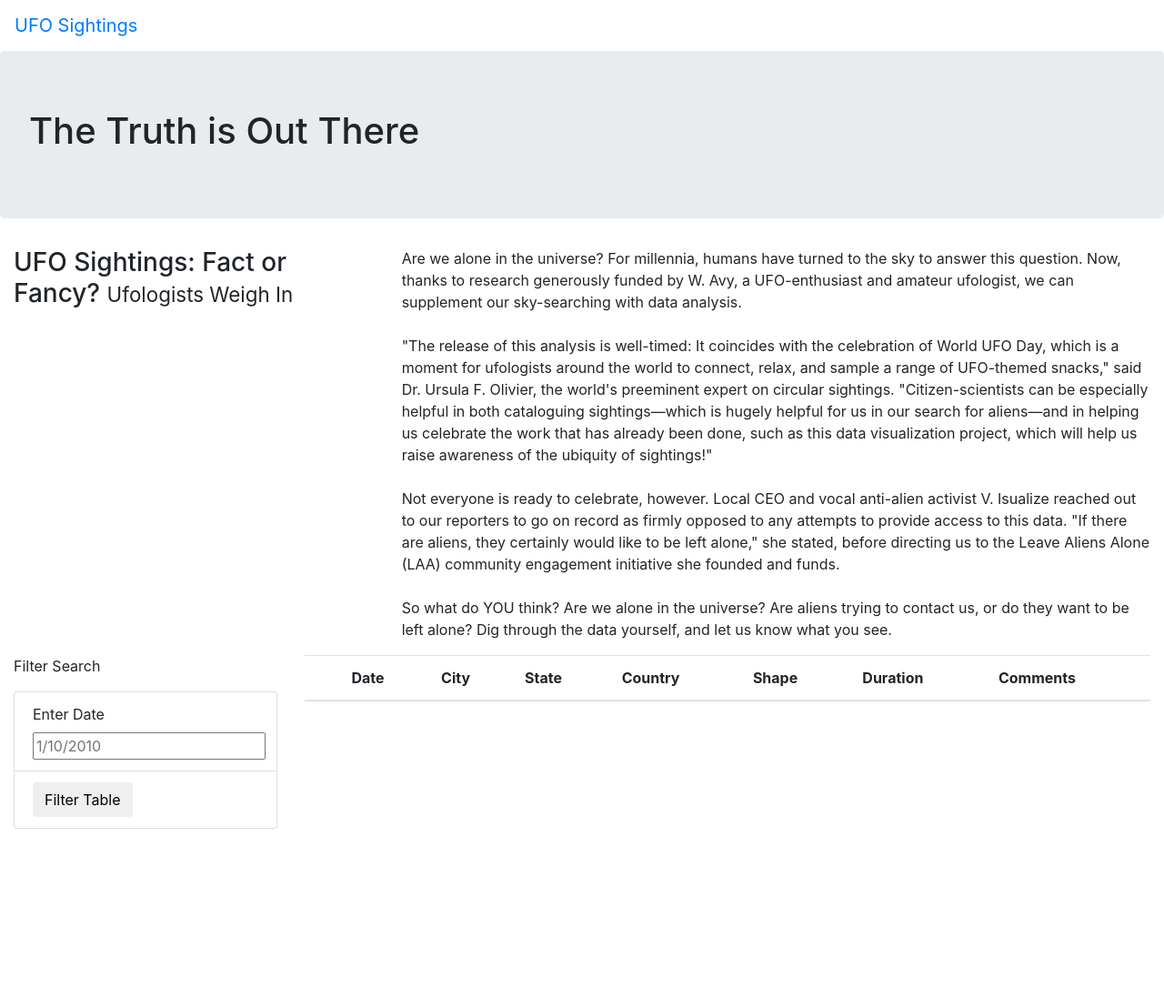
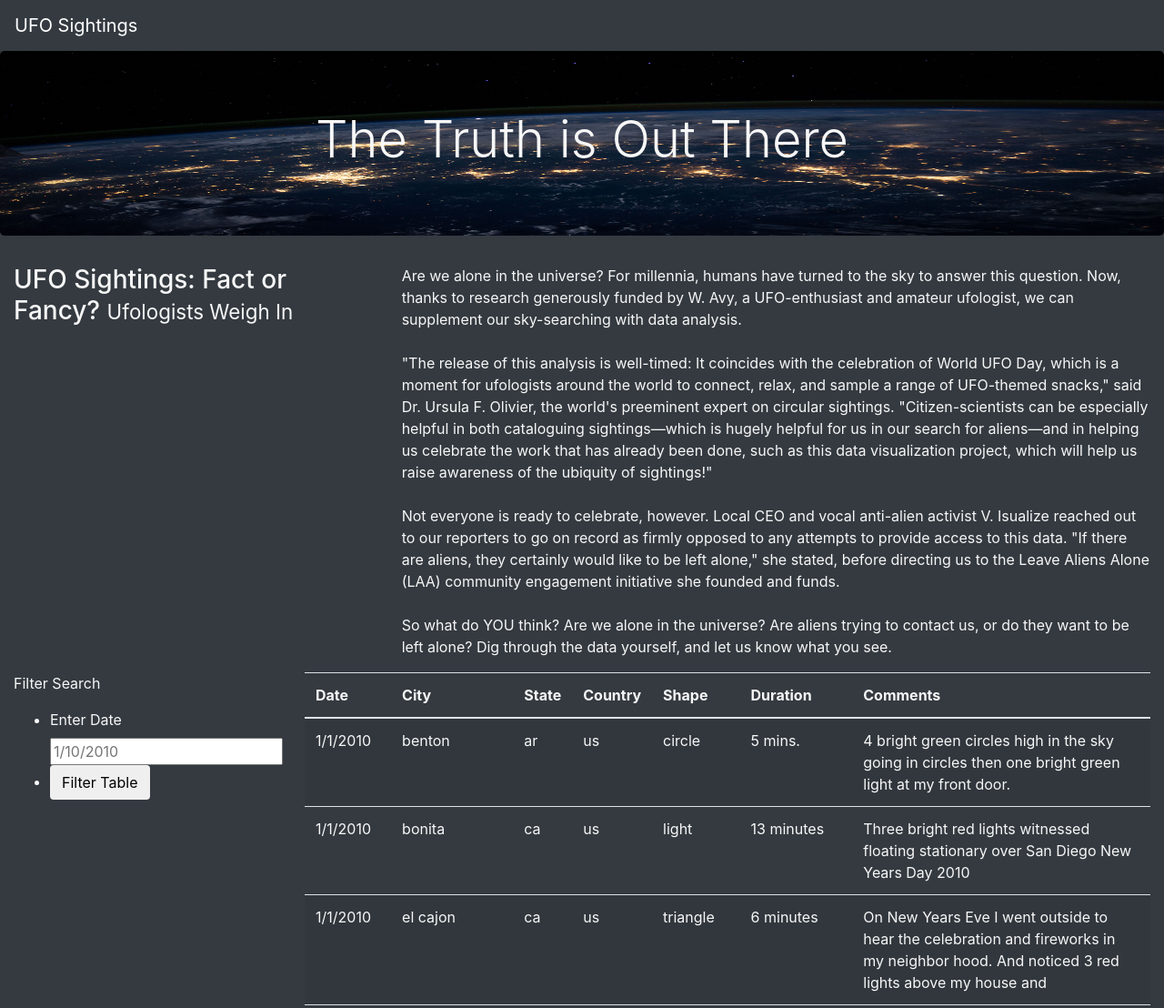
Before and after one commit to seancary62/UFOs, a plain HTML site: page index.html in a window 1280 px wide. Shown: the top 1108 px of the page at 91% size. Before the commit the page ends 911 px from the top, so only its background shows below. Drawn offline with nearby package versions, Linux system fonts and the light colour scheme.

Commit message:
Updated formatting to be nicer looking

```diff
--- a/index.html
+++ b/index.html
@@ -13,14 +13,14 @@
     />
     <link rel="stylesheet" href="static/css/style.css">
 </head>
-<body>
+<body class="bg-dark">
     <div class="wrapper">
-        <nav class="navbar navbar-expand-lg">
+        <nav class="navbar navbar-dark bg-dark navbar-expand-lg">
             <a class="navbar-brand" href="index.html">UFO Sightings</a>
         </nav>
     </div>
     <div class="jumbotron">
-        <h1>The Truth is Out There</h1>
+        <h1 class="display-4">The Truth is Out There</h1>
     </div>
     <div class="container-fluid">
         <div class="row">
@@ -39,14 +39,14 @@
     <div class="container-fluid">
         <div class="row">
             <div class="col-md-3">
-                <form>
+                <form class="bg-dark">
                     <p>Filter Search</p>
-                    <ul class="list-group">
-                        <li class="list-group-item">
+                    <ul class="bg-dark" class="list-group">
+                        <li class="bg-dark" class="list-group-item">
                             <label for="date">Enter Date</label>
                             <input type="text" placeholder="1/10/2010" id="datetime" />
                         </li>
-                        <li class="list-group-item">
+                        <li class="bg-dark" class="list-group-item">
                             <button id="filter-btn" type="button" class="btn btn-default">Filter Table</button>
                         </li>
                     </ul>
@@ -56,7 +56,6 @@
                 <table class="table table-striped">
                     <thead>
                       <tr>
-                        <th>
                         <th>Date</th>
                         <th>City</th>
                         <th>State</th>
@@ -64,7 +63,6 @@
                         <th>Shape</th>
                         <th>Duration</th>
                         <th>Comments</th>
-                        </th>
                       </tr>
                     </thead>
                     <tbody></tbody>
@@ -72,5 +70,8 @@
             </div>
           </div>
     </div>
+    <script src="https://cdnjs.cloudflare.com/ajax/libs/d3/4.11.0/d3.js"></script>
+    <script src="static/js/data.js"></script>
+    <script src="static/js/app.js"></script>
 </body>
 </html>
--- a/static/css/style.css
+++ b/static/css/style.css
@@ -0,0 +1,10 @@
+body {
+
+    color: #f7f7f7;
+}
+
+.jumbotron {
+    background-image: url("../images/nasa.jpg");
+    background-size: 100% 100%;
+    text-align: center;
+}
```
Also changed, not shown: static/images/nasa.jpg (added), static/js/app.js (renamed from app.js), static/js/data.js (renamed from data.js). Lines whose indentation alone changed are shown as unchanged.
